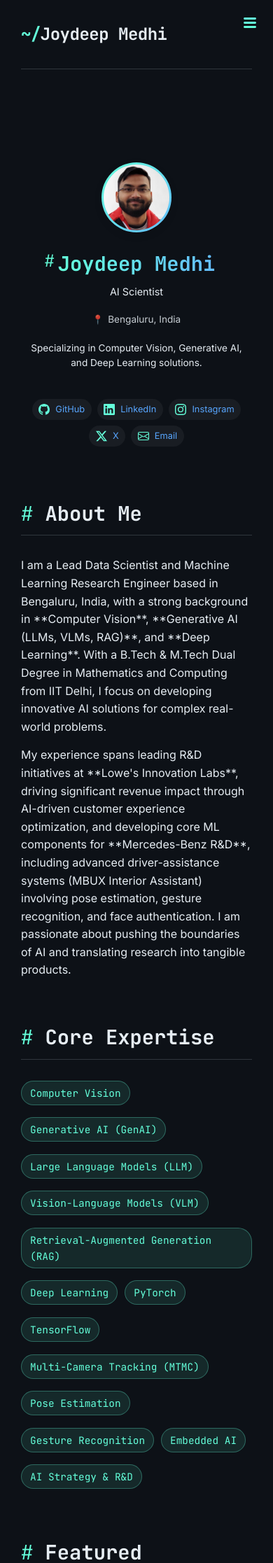
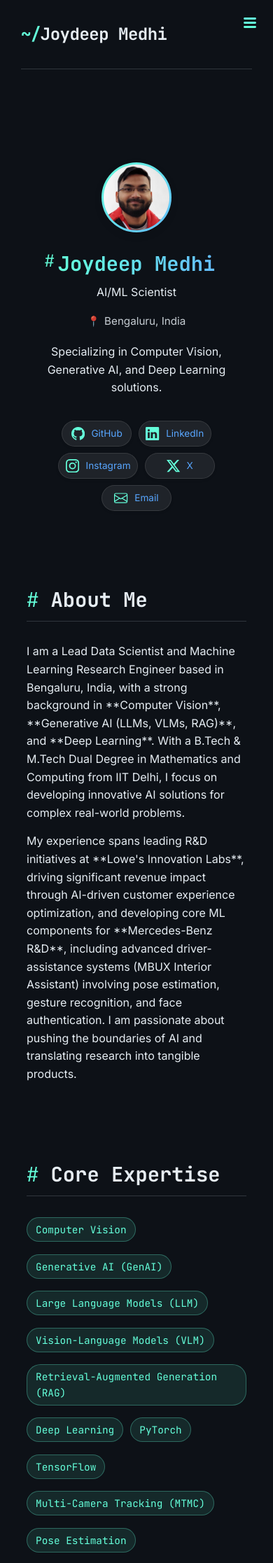
Before and after one commit to joydeepmedhi/joydeepmedhi.github.io, a Jekyll site: the page built from index.md, in a window 390 px wide. Shown: the top 2233 px of the page at 70% size. Built offline with Jekyll 4.4.1, drawn with Linux system fonts in a browser that asks for light colours.

Commit message:
feat: Enhance portfolio with larger profile pic, improved social links, and technical blog

```diff
--- a/_sass/_base.scss
+++ b/_sass/_base.scss
@@ -223,11 +223,11 @@
   }
 }
 .profile-pic {
-  width: 130px;
-  height: 130px;
+  width: 180px;
+  height: 180px;
   border-radius: 50%;
   object-fit: cover;
-  margin-bottom: 1.2rem;
+  margin-bottom: 1.5rem;
   box-shadow: 0 4px 12px rgba(0,0,0,0.12);
   border: 3px solid transparent;
   background-origin: border-box;
@@ -245,50 +245,64 @@
 .social-links-container {
   display: flex;
   flex-direction: row;
-  gap: 1.5rem;
-  margin-top: 0.5rem;
+  gap: 1rem;
+  margin: 1.2rem 0;
   justify-content: center;
   flex-wrap: wrap;
+  width: 100%;
+  max-width: 600px;
 }
 
 .social-link {
   display: flex;
   align-items: center;
-  gap: 0.5rem;
-  padding: 0.5rem 0.8rem;
+  gap: 0.6rem;
+  padding: 0.6rem 1rem;
   border-radius: 2rem;
   transition: all 0.2s ease;
   text-decoration: none;
+  margin: 0.3rem;
+  min-width: 120px;
+  justify-content: center;
+  box-shadow: 0 2px 4px rgba(0, 0, 0, 0.08);
 
   [data-theme="dark"] & {
-    background-color: rgba(255, 255, 255, 0.05);
+    background-color: rgba(255, 255, 255, 0.08);
+    border: 1px solid rgba(255, 255, 255, 0.1);
   }
 
   [data-theme="light"] & {
-    background-color: rgba(0, 0, 0, 0.05);
+    background-color: rgba(0, 0, 0, 0.04);
+    border: 1px solid rgba(0, 0, 0, 0.08);
   }
 
   &:hover {
     transform: translateY(-3px);
-    box-shadow: 0 4px 8px rgba(0, 0, 0, 0.1);
+    box-shadow: 0 4px 10px rgba(0, 0, 0, 0.15);
     text-decoration: none;
 
     [data-theme="dark"] & {
-      background-color: rgba(255, 255, 255, 0.1);
+      background-color: rgba(255, 255, 255, 0.12);
+      border-color: $accent-color;
     }
 
     [data-theme="light"] & {
-      background-color: rgba(0, 0, 0, 0.08);
+      background-color: rgba(0, 0, 0, 0.06);
+      border-color: $accent-color;
     }
 
     .svg-icon {
-      transform: scale(1.1);
+      transform: scale(1.15);
+    }
+
+    .username {
+      color: $accent-color;
     }
   }
 
   .svg-icon {
-    width: 1.2rem;
-    height: 1.2rem;
+    width: 1.4rem;
+    height: 1.4rem;
     transition: transform 0.2s ease;
 
     [data-theme="dark"] & {
@@ -301,8 +315,9 @@
   }
 
   .username {
-    font-size: 0.9rem;
+    font-size: 1rem;
     font-weight: 500;
+    transition: color 0.2s ease;
   }
 }
 
@@ -338,15 +353,18 @@
     gap: 0.3rem;
   }
   .profile-pic {
-    width: 110px;
-    height: 110px;
+    width: 150px;
+    height: 150px;
     margin-bottom: 1rem;
   }
   .social-links-container {
-    gap: 0.8rem;
+    gap: 0.5rem;
+    max-width: 500px;
   }
   .social-link {
-    padding: 0.4rem 0.7rem;
+    padding: 0.5rem 0.8rem;
+    min-width: 110px;
+    margin: 0.2rem;
   }
   .project-grid {
     gap: 1rem;
@@ -371,41 +389,30 @@
     font-size: 1.8rem;
     margin-top: 0.3rem;
     margin-bottom: 0.1rem;
-
-    &::before {
-      left: -1.2rem;
-      font-size: 1.5rem;
-    }
   }
-  .location {
-    font-size: 0.85rem;
-    margin-top: -0.1rem;
-
-    &::before {
-      font-size: 0.8rem;
-    }
+  .animate-text::before {
+    left: -1.2rem;
+    font-size: 1.5rem;
   }
   .lead {
-    font-size: 0.9rem;
-  }
-  .lead-subtitle {
-    font-size: 0.85rem;
-    text-align: center;
-    padding: 0 0.5rem;
+    font-size: 1rem;
   }
   .social-links-container {
-    gap: 0.5rem;
-    margin-top: 0.8rem;
+    gap: 0.3rem;
+    margin: 0.8rem 0;
+    max-width: 100%;
   }
   .social-link {
-    padding: 0.3rem 0.6rem;
+    padding: 0.4rem 0.6rem;
+    min-width: 100px;
+    margin: 0.15rem;
   }
   .social-link .username {
-    font-size: 0.8rem;
+    font-size: 0.85rem;
   }
   .social-link .svg-icon {
-    width: 1rem;
-    height: 1rem;
+    width: 1.2rem;
+    height: 1.2rem;
   }
   .project-grid {
     grid-template-columns: 1fr;
@@ -413,6 +420,9 @@
   }
   .project-card {
     padding: 1rem;
+  }
+  .section {
+    padding: 1rem 0.5rem;
   }
 }
 
--- a/index.md
+++ b/index.md
@@ -7,12 +7,10 @@
   <div class="hero-content">
     <img src="/assets/images/profile.png" alt="Joydeep Medhi profile photo" class="profile-pic" />
     <h1 class="animate-text">Joydeep Medhi</h1>
-    <p class="lead">AI Scientist</p>
+    <p class="lead">AI/ML Scientist</p>
     <p class="location">Bengaluru, India</p>
     <p class="lead-subtitle">Specializing in Computer Vision, Generative AI, and Deep Learning solutions.</p>
-    <div class="hero-social">
-      {% include social-links.html %}
-    </div>
+    {% include social-links.html %}
   </div>
 </div>
 
```
Also changed, not shown: blog/_posts/2025-04-23-advanced-computer-vision-techniques.md (added, +158 -0 lines).
